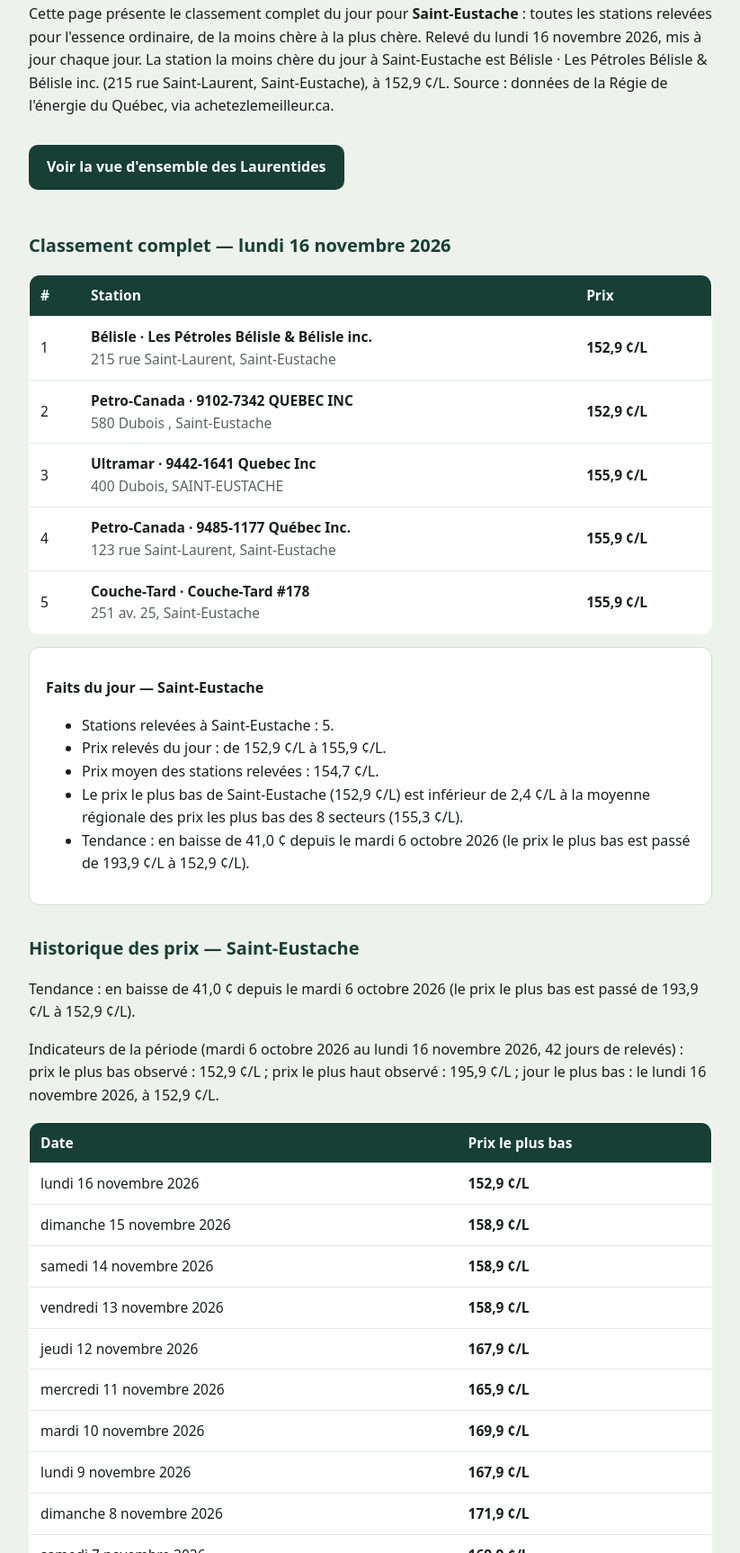
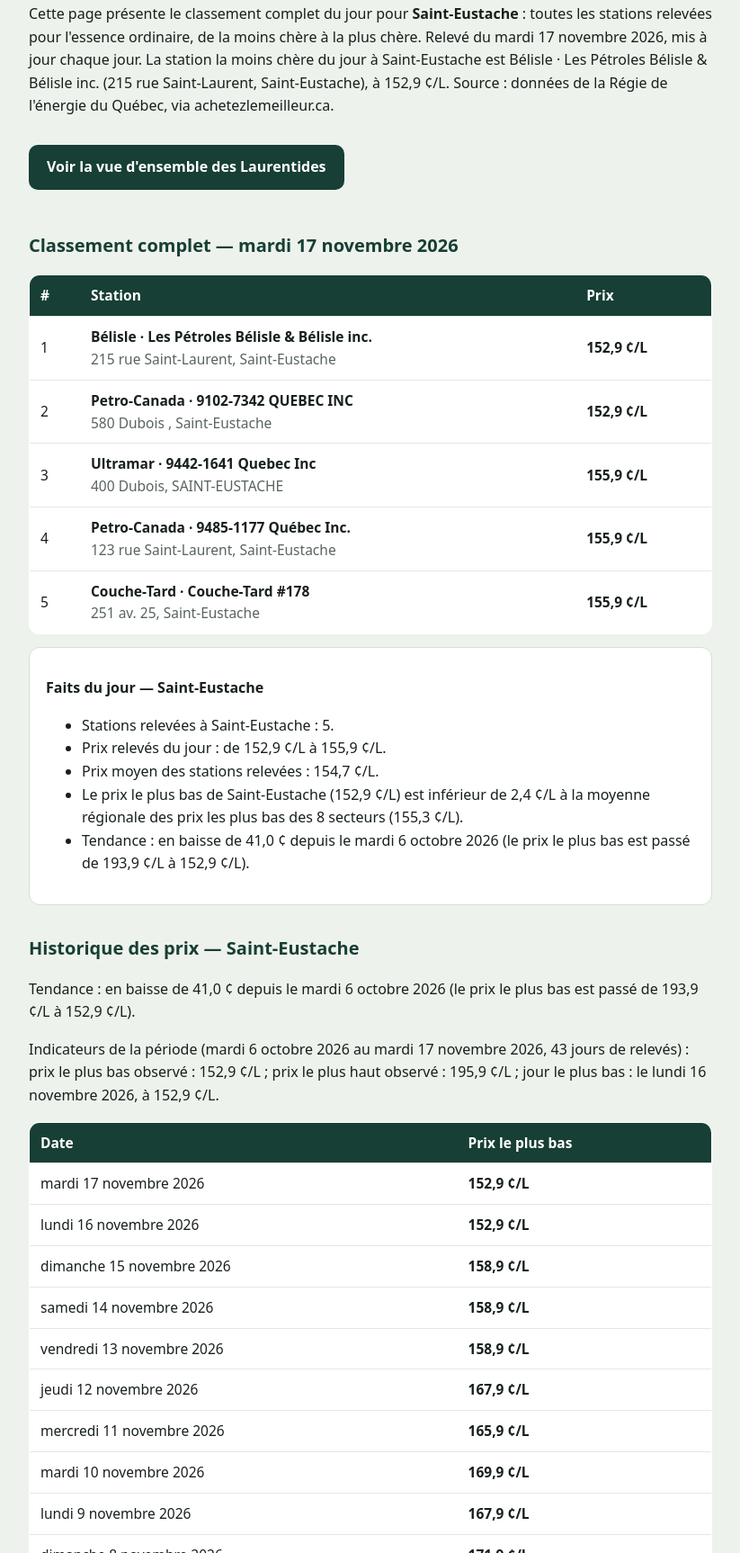
Before and after one commit to karayapi9-boop/karayapi9-boop.github.io, a plain HTML site: page prix-essence-saint-eustache/index.html in a window 1280 px wide. Shown: the part 110-1836 px from the top of the page at 90% size, without its empty margins (228-1051 px from the left). Drawn offline with Linux system fonts and the light colour scheme.

Commit message:
Prix essence saint-eustache : classement complet du jour (volet B anti-doorway)

```diff
--- a/prix-essence-saint-eustache/index.html
+++ b/prix-essence-saint-eustache/index.html
@@ -44,9 +44,9 @@
   <header><a href="https://lecoindeslaurentides.ca/">← Le Coin des Laurentides</a></header>
   <h1>Prix de l'essence à Saint-Eustache</h1>
   <!-- CLASSEMENT-DEBUT -->
-  <p>Cette page présente le classement complet du jour pour <strong>Saint-Eustache</strong> : toutes les stations relevées pour l'essence ordinaire, de la moins chère à la plus chère. Relevé du lundi 16 novembre 2026, mis à jour chaque jour. La station la moins chère du jour à Saint-Eustache est Bélisle · Les Pétroles Bélisle &amp; Bélisle inc. (215 rue Saint-Laurent, Saint-Eustache), à 152,9 ¢/L. Source : données de la Régie de l'énergie du Québec, via achetezlemeilleur.ca.</p>
+  <p>Cette page présente le classement complet du jour pour <strong>Saint-Eustache</strong> : toutes les stations relevées pour l'essence ordinaire, de la moins chère à la plus chère. Relevé du mardi 17 novembre 2026, mis à jour chaque jour. La station la moins chère du jour à Saint-Eustache est Bélisle · Les Pétroles Bélisle &amp; Bélisle inc. (215 rue Saint-Laurent, Saint-Eustache), à 152,9 ¢/L. Source : données de la Régie de l'énergie du Québec, via achetezlemeilleur.ca.</p>
   <a class="cta" href="https://lecoindeslaurentides.ca/prix-essence-laurentides/">Voir la vue d'ensemble des Laurentides</a>
-  <h2>Classement complet — lundi 16 novembre 2026</h2>
+  <h2>Classement complet — mardi 17 novembre 2026</h2>
   <table>
     <tr><th>#</th><th>Station</th><th>Prix</th></tr>
     <tr><td>1</td><td><strong>Bélisle · Les Pétroles Bélisle &amp; Bélisle inc.</strong><br><span class="muted">215 rue Saint-Laurent, Saint-Eustache</span></td><td><strong>152,9 ¢/L</strong></td></tr>
@@ -70,9 +70,10 @@
   <!-- HISTORIQUE-DEBUT -->
   <h2>Historique des prix — Saint-Eustache</h2>
   <p>Tendance : en baisse de 41,0 ¢ depuis le mardi 6 octobre 2026 (le prix le plus bas est passé de 193,9 ¢/L à 152,9 ¢/L).</p>
-  <p>Indicateurs de la période (mardi 6 octobre 2026 au lundi 16 novembre 2026, 42 jours de relevés) : prix le plus bas observé : 152,9 ¢/L ; prix le plus haut observé : 195,9 ¢/L ; jour le plus bas : le lundi 16 novembre 2026, à 152,9 ¢/L.</p>
+  <p>Indicateurs de la période (mardi 6 octobre 2026 au mardi 17 novembre 2026, 43 jours de relevés) : prix le plus bas observé : 152,9 ¢/L ; prix le plus haut observé : 195,9 ¢/L ; jour le plus bas : le lundi 16 novembre 2026, à 152,9 ¢/L.</p>
   <table>
     <tr><th>Date</th><th>Prix le plus bas</th></tr>
+    <tr><td>mardi 17 novembre 2026</td><td><strong>152,9 ¢/L</strong></td></tr>
     <tr><td>lundi 16 novembre 2026</td><td><strong>152,9 ¢/L</strong></td></tr>
     <tr><td>dimanche 15 novembre 2026</td><td><strong>158,9 ¢/L</strong></td></tr>
     <tr><td>samedi 14 novembre 2026</td><td><strong>158,9 ¢/L</strong></td></tr>
```
